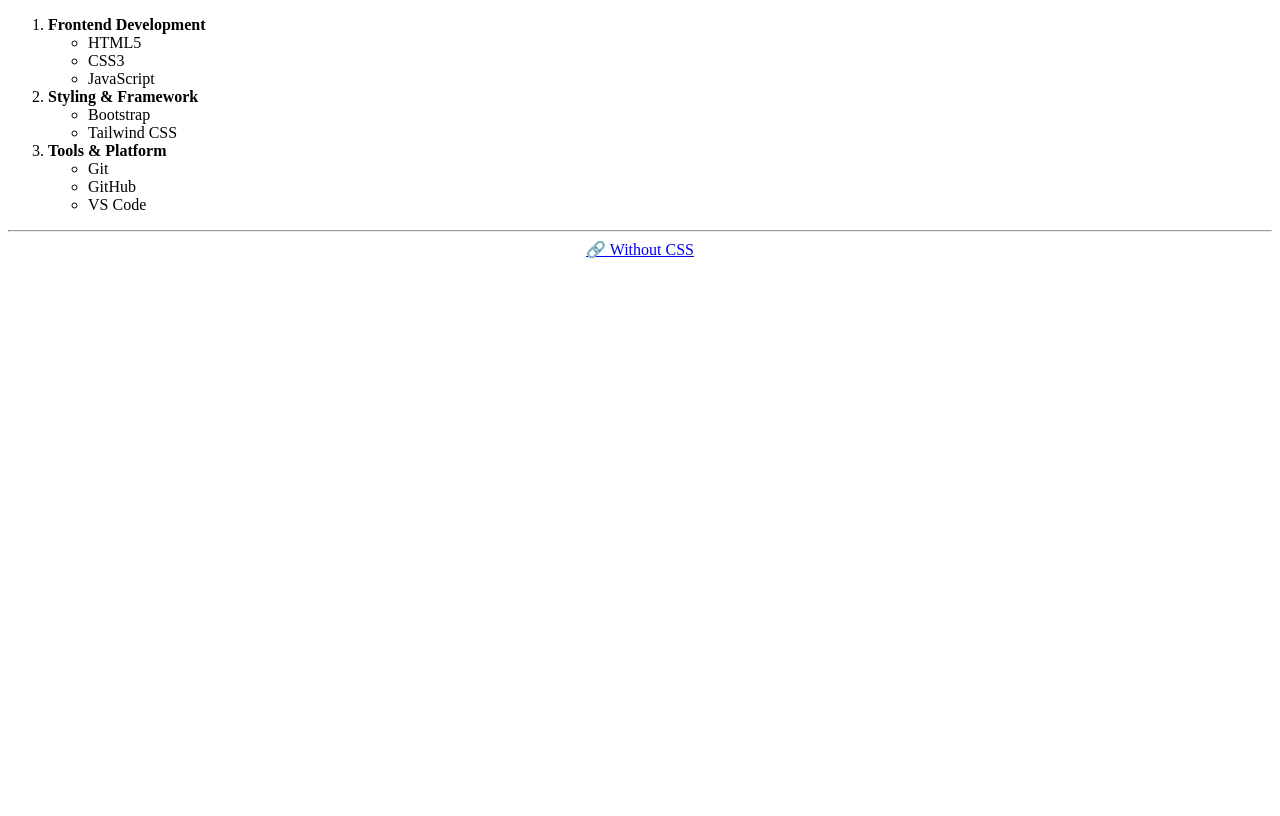
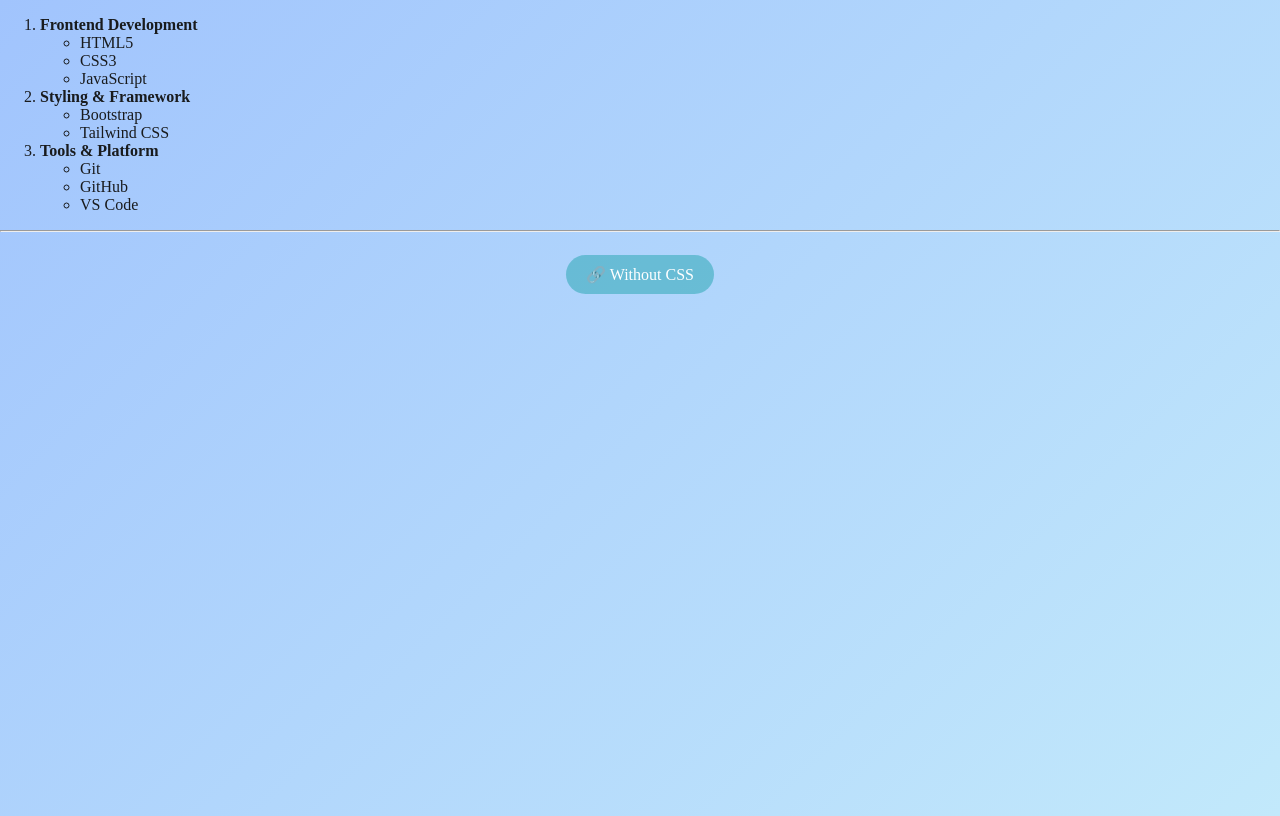
Before and after one commit to Parashuram-M/parashuramgithub.io-sem4-fet, a plain HTML site: page assignment/two_css.html in a window 1280 px wide. Drawn offline with Linux system fonts and the light colour scheme.

Commit message:
Update two_css.html

```diff
--- a/assignment/two_css.html
+++ b/assignment/two_css.html
@@ -2,7 +2,7 @@
 <html>
 <head>
     <title>Lists</title>
-    <link rel="stylesheet" href="five.css">
+    <link rel="stylesheet" href="two.css">
 </head>
 <body>
     <ol>
@@ -29,7 +29,7 @@
     </ol>
     <hr>
     <div style="text-align:center;">
-        <a href="https://Parashuram-M.github.io/parashuram.github.i-sem4-fet/assignment/five.html">🔗 Without CSS</a>
+        <a href="https://Parashuram-M.github.io/parashuram.github.i-sem4-fet/assignment/two.html">🔗 Without CSS</a>
     </div>
 </body>
 </html>
```
